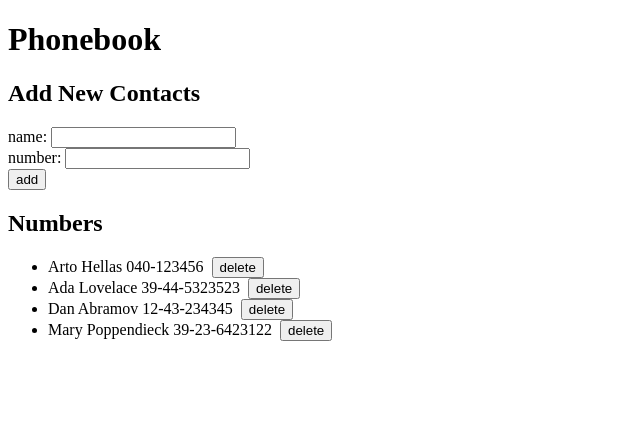
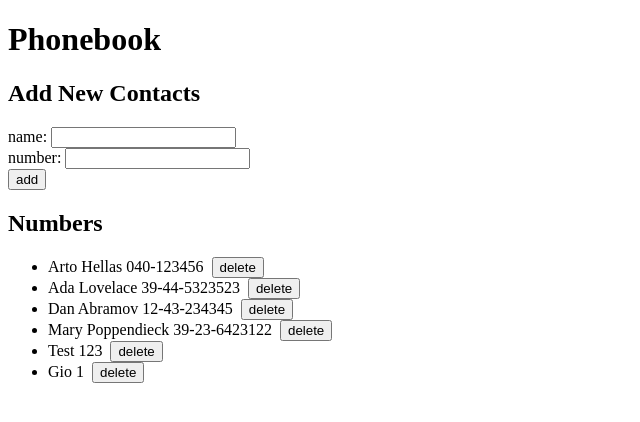
Before and after one commit to Giovanni-Ilacqua/fullstack-course, a React (Create React App) app in the folder part2/phonebook/: page / in a window 1280 px wide. Shown: the top 422 px of the page, without its empty margins (0-640 px from the left). Built offline with nearby package versions, Linux system fonts and the light colour scheme; data requests are answered from the project's data file.

Commit message:
Finished 2.18

```diff
--- a/part2/phonebook/db.json
+++ b/part2/phonebook/db.json
@@ -1,5 +1,5 @@
 {
-  "persons":[
+  "persons": [
     {
       "name": "Arto Hellas",
       "number": "040-123456",
@@ -19,6 +19,16 @@
       "name": "Mary Poppendieck",
       "number": "39-23-6423122",
       "id": 4
+    },
+    {
+      "name": "Test",
+      "number": "123",
+      "id": 5
+    },
+    {
+      "name": "Gio",
+      "number": "1",
+      "id": 6
     }
   ]
 }
--- a/part2/phonebook/src/components/PersonForm.js
+++ b/part2/phonebook/src/components/PersonForm.js
@@ -14,7 +14,15 @@ const PersonForm = ({ personsList, setPersonsList }) => {
     if (personsList.some(person => person.name === personObject.name) ||
       personsList.some(person => person.number === personObject.number)
     ) {
-      alert(`${newName} ${newNumber} is already added to phonebook`)
+      let id = personsList.filter( obj => obj.name === personObject.name)[0].id
+      if(window.confirm(`${newName} is already added to phonebook, replace the old number with a new one?`)){
+        personsService
+          .update(id, personObject)
+            .then(returnedPerson => {
+              setPersonsList(personsList.map(p => p.id !== id ? p : returnedPerson ))
+            })
+      }
+
     } else {
       personsService
         .create(personObject)
--- a/part2/phonebook/src/components/Persons.js
+++ b/part2/phonebook/src/components/Persons.js
@@ -9,11 +9,6 @@ const Persons = ({ personsList, setPersonsList}) => {
       personsService
       .deletePerson(id)
         .then(setPersonsList(personsList.filter(p => p.id !== id)))
-      // personsService
-      // .deletePerson(id)
-      //   .then(() => {
-      //     setPersonsList(personsList.filter(p => p.id !== id))
-      //   })
     }
   }
 
--- a/part2/phonebook/src/services/persons.js
+++ b/part2/phonebook/src/services/persons.js
@@ -16,4 +16,9 @@ const deletePerson = (id) => {
     return request.then(response => response.data)
 }
 
-export default { getAll, create, deletePerson }
+const update = (id, newObject) => {
+    const request = axios.put(`${baseUrl}/${id}`, newObject)
+    return request.then(response => response.data)
+}
+
+export default { getAll, create, deletePerson, update }
```
